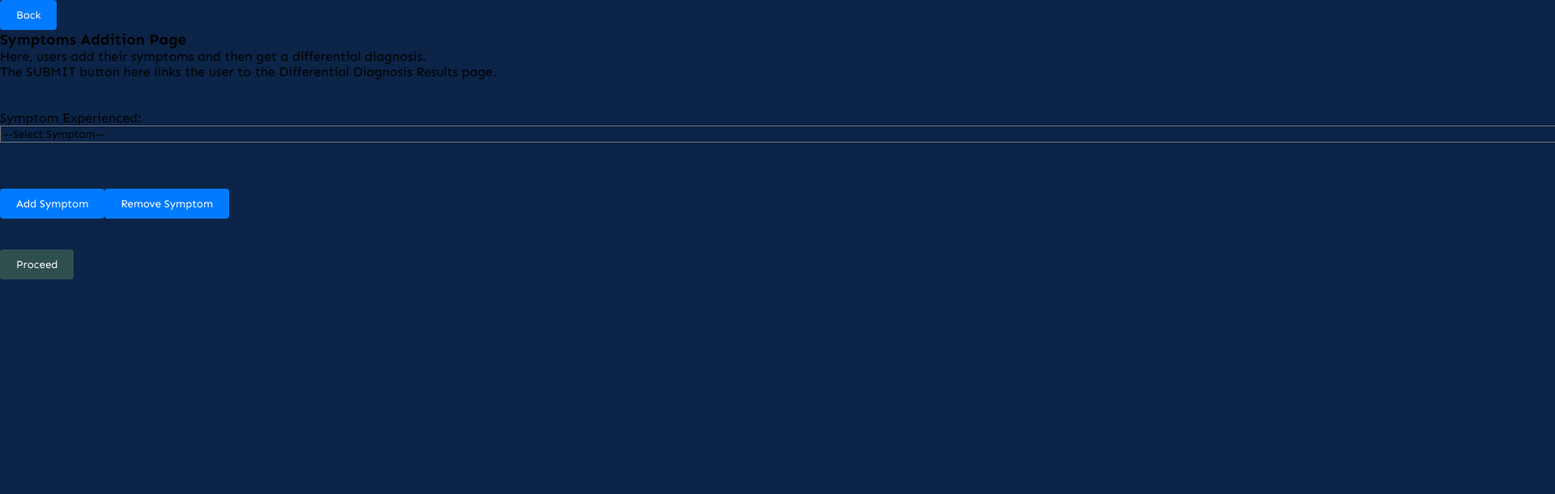
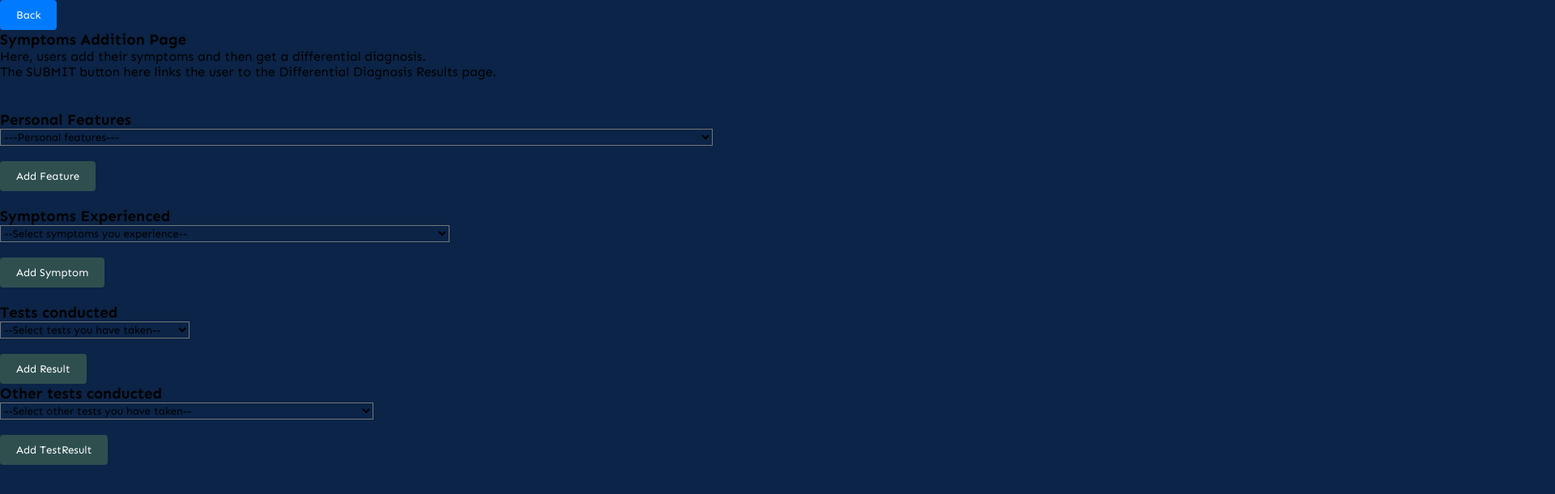
Before and after one commit to Tonyrealzy/TeleMedAccess-Web-App, a React (Create React App) app in the folder tele-med-access-app/: page /addSymptoms in a window 1280 px wide. Shown: the top 610 px of the page at 81% size, 1920 px wide, since content can reach past the window. Built offline with nearby package versions, Linux system fonts and the light colour scheme; sample sign-in values are in the browser's storage.

Commit message:
Completed a huge chunk of selective rendering for the user-input of his features and symptoms experienced

```diff
--- a/tele-med-access-app/public/index.html
+++ b/tele-med-access-app/public/index.html
@@ -25,7 +25,7 @@
       work correctly both with client-side routing and a non-root public URL.
       Learn how to configure a non-root public URL by running `npm run build`.
     -->
-    <title>TeleMedAccess-Web-App</title>
+    <title>TEMA</title>
   </head>
   <body>
     <noscript>You need to enable JavaScript to run this app.</noscript>
--- a/tele-med-access-app/src/pages/UserSymptomsPage.js
+++ b/tele-med-access-app/src/pages/UserSymptomsPage.js
@@ -12,31 +12,192 @@ import AllSymptoms from "../models/SymptomsModel.json";
 const UserSymptomsPage = () => {
   const navigate = useNavigate();
   const { sessionID } = useAuth();
-  const [symptomName, setSymptomName] = useState("");
-  const [selectedSymptom, setSelectedSymptom] = useState(null);
-  const [currentParameter, setCurrentParameter] = useState(null);
+  const [selectedParameters, setSelectedParameters] = useState({});
+  const [selectedItemCaseFeature, setSelectedItemCaseFeature] = useState("");
+  const [selectedItemCaseChoice, setSelectedItemCaseChoice] = useState("");
+  const [selectedItemCaseTests, setSelectedItemCaseTests] = useState("");
+  const [selectedItemCaseOtherTests, setSelectedItemCaseOtherTests] =
+    useState("");
+  const [selectedItemValueFeature, setSelectedItemValueFeature] =
+    useState(null);
+  const [selectedItemValueChoice, setSelectedItemValueChoice] = useState(null);
+  const [selectedItemValueTest, setSelectedItemValueTest] = useState(null);
+  const [selectedItemValueOtherTest, setSelectedItemValueOtherTest] =
+    useState(null);
 
-  React.useEffect(() => {
-    if (symptomName) {
-      const parameter = AllSymptoms.find((item) => item.name === symptomName);
-      setCurrentParameter(parameter);
-      setSelectedSymptom(parameter.default);
-    }
-  }, [symptomName]);
-
-  const handleSymptomNameChange = (event) => {
-    setSymptomName(event.target.value);
+  const handleParameterChange = (name, value) => {
+    setSelectedParameters({
+      ...selectedParameters,
+      [name]: value,
+    });
   };
 
-  const handleSelectedSymptomChange = (event) => {
-    const symptomValue = parseInt(event.target.value, 10);
-    setSelectedSymptom(symptomValue);
+  const handleItemSelect = (caseName, event) => {
+    const itemName = event.target.value;
+
+    switch (caseName) {
+      case "choiceCaseEntries":
+        setSelectedItemCaseChoice(itemName);
+        break;
+      case "testCaseEntries":
+        setSelectedItemCaseTests(itemName);
+        break;
+      case "featureCaseEntries":
+        setSelectedItemCaseFeature(itemName);
+        break;
+      case "otherTestCaseEntries":
+        setSelectedItemCaseOtherTests(itemName);
+        break;
+      default:
+        break;
+    }
+
+    const selectedItem = AllSymptoms.find((item) => item.name === itemName);
+    if (selectedItem) {
+      handleParameterChange(itemName);
+    }
+  };
+
+  const choiceCaseEntries = AllSymptoms.filter(
+    (item) =>
+      item.choices && item.subcategory1 === "" && item.subcategory4 === ""
+  );
+  const testCaseEntries = AllSymptoms.filter(
+    (item) => item.subcategory1 !== "" && item.max
+  );
+  const featureCaseEntries = AllSymptoms.filter(
+    (item) =>
+      !item.choices &&
+      item.max &&
+      (item.type === "double" || item.type === "integer")
+  );
+  const otherTestCaseEntries = AllSymptoms.filter(
+    (item) =>
+      item.choices && (item.subcategory1 !== "" || item.subcategory4 !== "")
+  );
+
+  const renderChoiceBasedInput = (item) => (
+    <select
+      value={selectedParameters[item.name] || "2"}
+      onChange={(e) => {
+        handleParameterChange(item.name, e.target.value);
+        setSelectedItemValueChoice(e.target.value);
+      }}
+    >
+      {item.choices.map((choice) => (
+        <option key={choice.value} value={choice.value}>
+          {choice.text}
+        </option>
+      ))}
+    </select>
+  );
+
+  const renderFeatureBasedInput = (item) => (
+    <input
+      type="number"
+      value={selectedParameters[item.name]}
+      min={item.min}
+      max={item.max}
+      onChange={(e) => {
+        handleParameterChange(item.name, parseInt(e.target.value, 10));
+        const targetValue = parseInt(e.target.value, 10);
+        if (targetValue > item.min && targetValue < item.max) {
+          setSelectedItemValueFeature(targetValue);
+        } else {
+          setSelectedItemValueFeature(item.min);
+        }
+      }}
+    />
+  );
+
+  const renderTestBasedInput = (item) => (
+    <input
+      type="number"
+      value={selectedParameters[item.name]}
+      onChange={(e) => {
+        handleParameterChange(item.name, parseInt(e.target.value, 10));
+        const targetValue = parseInt(e.target.value, 10);
+        if (targetValue > item.min && targetValue < item.max) {
+          setSelectedItemValueTest(targetValue);
+        } else {
+          setSelectedItemValueTest(item.min);
+        }
+      }}
+    />
+  );
+
+  const renderOtherTestBasedInput = (item) => (
+    <select
+      value={selectedParameters[item.choices.value] || "2"}
+      onChange={(e) => {
+        handleParameterChange(item.name, e.target.value);
+        setSelectedItemValueOtherTest(e.target.value);
+      }}
+    >
+      {item.choices.map((choice) => (
+        <option key={choice.value} value={choice.value}>
+          {choice.text}
+        </option>
+      ))}
+    </select>
+  );
+
+  const addFeature = async () => {
+    const symptomName = selectedItemCaseFeature;
+    const selectedSymptom = selectedItemValueFeature;
+
+    try {
+      if (selectedItemValueFeature) {
+      }
+      const response = await AddSymptomPostRequest(
+        symptomName,
+        selectedSymptom,
+        sessionID
+      );
+      const addedSymptom = response.data;
+      Logger("Added Symptom: ", addedSymptom);
+    } catch (error) {
+      Logger("Error: ", error.message);
+    }
   };
 
   const addSymptom = async () => {
-    // const symptomName = "WeightLoss";
-    // const symptomValue = "6";
-    // So we'd be using the parameters: laytext, name, minimum, maximum, default and then category for sorting the type of parameters to be rendered.
+    const symptomName = selectedItemCaseChoice;
+    const selectedSymptom = selectedItemValueChoice;
+
+    try {
+      const response = await AddSymptomPostRequest(
+        symptomName,
+        selectedSymptom,
+        sessionID
+      );
+      const addedSymptom = response.data;
+      Logger("Added Symptom: ", addedSymptom);
+    } catch (error) {
+      Logger("Error: ", error.message);
+    }
+  };
+
+  const addTestResult = async () => {
+    const symptomName = selectedItemCaseTests;
+    const selectedSymptom = selectedItemValueTest;
+
+    try {
+      const response = await AddSymptomPostRequest(
+        symptomName,
+        selectedSymptom,
+        sessionID
+      );
+      const addedSymptom = response.data;
+      Logger("Added Symptom: ", addedSymptom);
+    } catch (error) {
+      Logger("Error: ", error.message);
+    }
+  };
+
+  const addOtherTestResult = async () => {
+    const symptomName = selectedItemCaseOtherTests;
+    const selectedSymptom = selectedItemValueOtherTest;
 
     try {
       const response = await AddSymptomPostRequest(
@@ -55,9 +216,9 @@ const UserSymptomsPage = () => {
     // const symptomName = "Age";
 
     try {
-      const response = await RemoveSymptomPostRequest(symptomName, sessionID);
-      const removedSymptom = response.data;
-      Logger("Removed Symptom: ", removedSymptom);
+      // const response = await RemoveSymptomPostRequest(symptomName, sessionID);
+      // const removedSymptom = response.data;
+      // Logger("Removed Symptom: ", removedSymptom);
     } catch (error) {
       Logger("Error: ", error.message);
     }
@@ -65,8 +226,8 @@ const UserSymptomsPage = () => {
 
   const handleSubmit = (event) => {
     event.preventDefault();
-    Logger("Symptom: ", symptomName);
-    Logger("Value: ", selectedSymptom);
+    // Logger("Symptom: ", symptomName);
+    // Logger("Value: ", selectedSymptom);
     navigate("/diagnosis");
   };
 
@@ -87,53 +248,167 @@ const UserSymptomsPage = () => {
 
       <form onSubmit={handleSubmit}>
         <section>
-          <label htmlFor="symptomName">Symptom Experienced:</label>
+          <h3>Personal Features</h3>
           <select
-            id="symptomName"
-            value={symptomName}
-            onChange={handleSymptomNameChange}
+            onChange={(e) => handleItemSelect("featureCaseEntries", e)}
+            value={selectedItemCaseFeature}
           >
-            <option value="">--Select Symptom--</option>
-            {AllSymptoms.map((item) => (
-              <option key={item.name} value={item.name}>
+            <option value="">---Personal features---</option>
+            {featureCaseEntries.map((item) => (
+              <option key={item.value} value={item.value}>
                 {item.text}
               </option>
             ))}
           </select>
-          <span>{symptomName}</span>
+          <br></br>
+          {selectedItemCaseFeature && (
+            <aside>
+              {featureCaseEntries
+                .filter((item) => item.text === selectedItemCaseFeature)
+                .map((item) => (
+                  <aside key={item.name}>
+                    <label>
+                      {item.name} ({item.min} to {item.max}):{" "}
+                    </label>
+                    {renderFeatureBasedInput(item)}
+                  </aside>
+                ))}
+            </aside>
+          )}
+          <br></br>
+          <aside>
+            <PrimaryButton
+              onClick={addFeature}
+              disabled={!selectedItemValueFeature}
+            >
+              Add Feature
+            </PrimaryButton>
+          </aside>
         </section>
 
         <br></br>
+        <section>
+          <h3>Symptoms Experienced</h3>
+          <select
+            onChange={(e) => handleItemSelect("choiceCaseEntries", e)}
+            value={selectedItemCaseChoice}
+          >
+            <option value="">--Select symptoms you experience--</option>
+            {choiceCaseEntries.map((item) => (
+              <option key={item.name} value={item.name}>
+                {item.name}
+              </option>
+            ))}
+          </select>
+          <br></br>
+          {selectedItemCaseChoice && (
+            <aside>
+              {choiceCaseEntries
+                .filter((item) => item.name === selectedItemCaseChoice)
+                .map((item) => (
+                  <aside key={item.name}>
+                    <label>{item.text}: </label>
+                    {renderChoiceBasedInput(item)}
+                  </aside>
+                ))}
+            </aside>
+          )}
+          <br></br>
+          <aside>
+            <PrimaryButton
+              onClick={addSymptom}
+              disabled={!selectedItemValueChoice}
+            >
+              Add Symptom
+            </PrimaryButton>
+          </aside>
+        </section>
 
-        {currentParameter && (
-          <section>
-            <label htmlFor="symptomValue">
-              {currentParameter.text} ({currentParameter.min} to{" "}
-              {currentParameter.max}):{" "}
-            </label>
-            <input
-              type="number"
-              id="symptomValue"
-              min={currentParameter.min}
-              max={currentParameter.max}
-              value={selectedSymptom}
-              onChange={handleSelectedSymptomChange}
-            />
-            <br></br>
-            <span>{selectedSymptom}</span>
-          </section>
-        )}
+        <br></br>
+        <section>
+          <h3>Tests conducted</h3>
+          <select
+            onChange={(e) => handleItemSelect("testCaseEntries", e)}
+            value={selectedItemCaseTests}
+          >
+            <option value="">--Select tests you have taken--</option>
+            {testCaseEntries.map((item) => (
+              <option key={item.name} value={item.name}>
+                {item.name}
+              </option>
+            ))}
+          </select>
+          <br></br>
+          {selectedItemCaseTests && (
+            <aside>
+              {testCaseEntries
+                .filter((item) => item.name === selectedItemCaseTests)
+                .map((item) => (
+                  <aside key={item.name}>
+                    <label>
+                      {item.text} ({item.min} to {item.max}):{" "}
+                    </label>
+                    {renderTestBasedInput(item)}
+                  </aside>
+                ))}
+            </aside>
+          )}
+          <br></br>
+          <aside>
+            <PrimaryButton
+              onClick={addTestResult}
+              disabled={!selectedItemValueTest}
+            >
+              Add Result
+            </PrimaryButton>
+          </aside>{" "}
+        </section>
+
+        <section>
+          <h3>Other tests conducted</h3>
+          <select
+            onChange={(e) => handleItemSelect("otherTestCaseEntries", e)}
+            value={selectedItemCaseOtherTests}
+          >
+            <option value="">--Select other tests you have taken--</option>
+            {otherTestCaseEntries.map((item) => (
+              <option key={item.name} value={item.name}>
+                {item.name}
+              </option>
+            ))}
+          </select>
+          <br></br>
+          {selectedItemCaseOtherTests && (
+            <aside>
+              {otherTestCaseEntries
+                .filter((item) => item.name === selectedItemCaseOtherTests)
+                .map((item) => (
+                  <aside key={item.name}>
+                    <label>{item.text}: </label>
+                    {renderOtherTestBasedInput(item)}
+                  </aside>
+                ))}
+            </aside>
+          )}
+          <br></br>
+          <aside>
+            <PrimaryButton
+              onClick={addOtherTestResult}
+              disabled={!selectedItemValueOtherTest}
+            >
+              Add TestResult
+            </PrimaryButton>
+          </aside>
+        </section>
       </form>
       <br></br>
       <br></br>
-
-      <aside>
-        <PrimaryButton onClick={addSymptom}>Add Symptom</PrimaryButton>
-        <PrimaryButton onClick={removeSymptom}>Remove Symptom</PrimaryButton>
-      </aside>
-      <br></br>
-      <br></br>
-      <PrimaryButton onClick={handleSubmit} disabled={!symptomName || !selectedSymptom}>Proceed</PrimaryButton>
+      <PrimaryButton
+        onClick={handleSubmit}
+        disabled={!selectedItemCaseFeature || !selectedItemValueChoice}
+      >
+        Proceed
+      </PrimaryButton>
     </div>
   );
 };
```
Also changed, not shown: tele-med-access-app/src/models/SymptomsModel.json.
